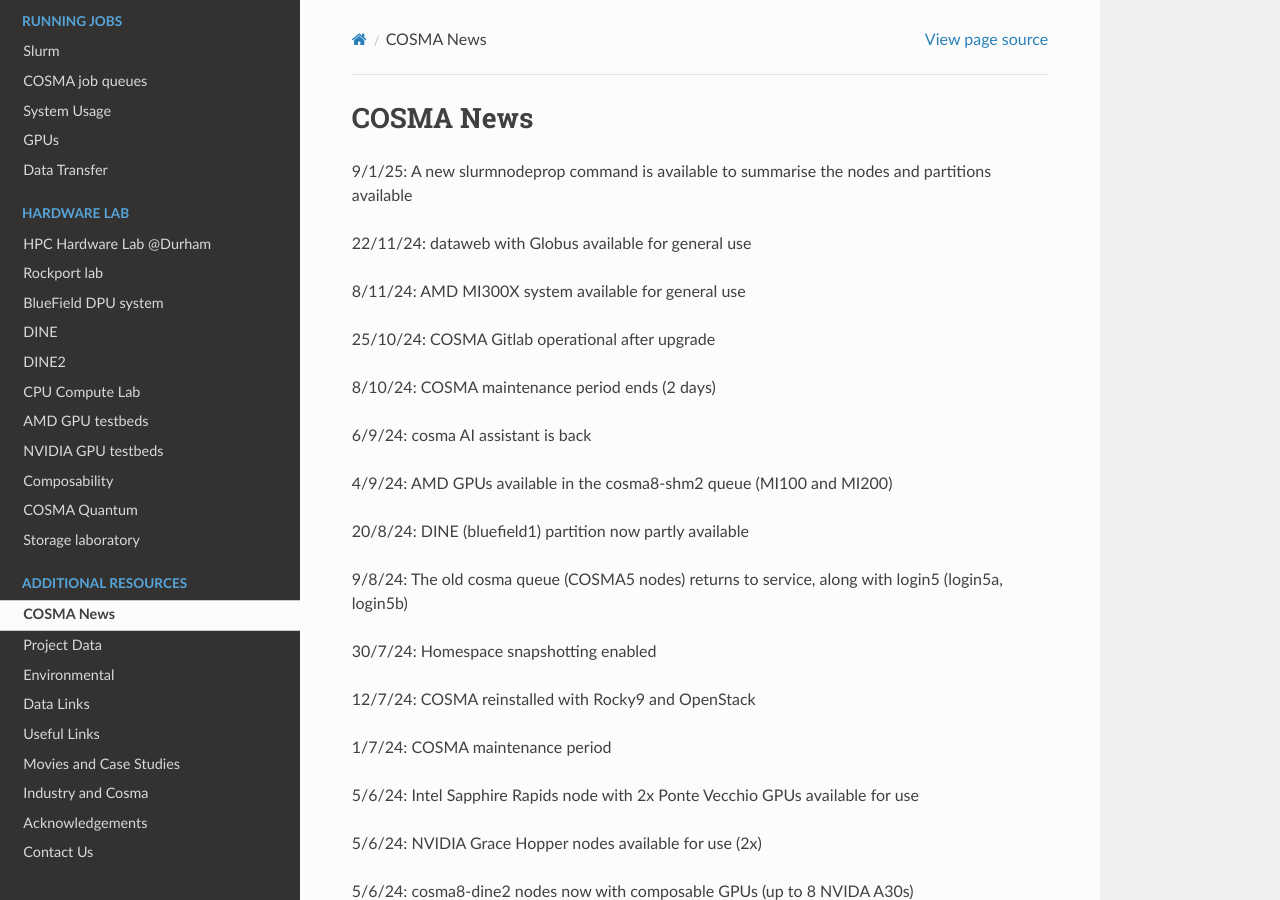
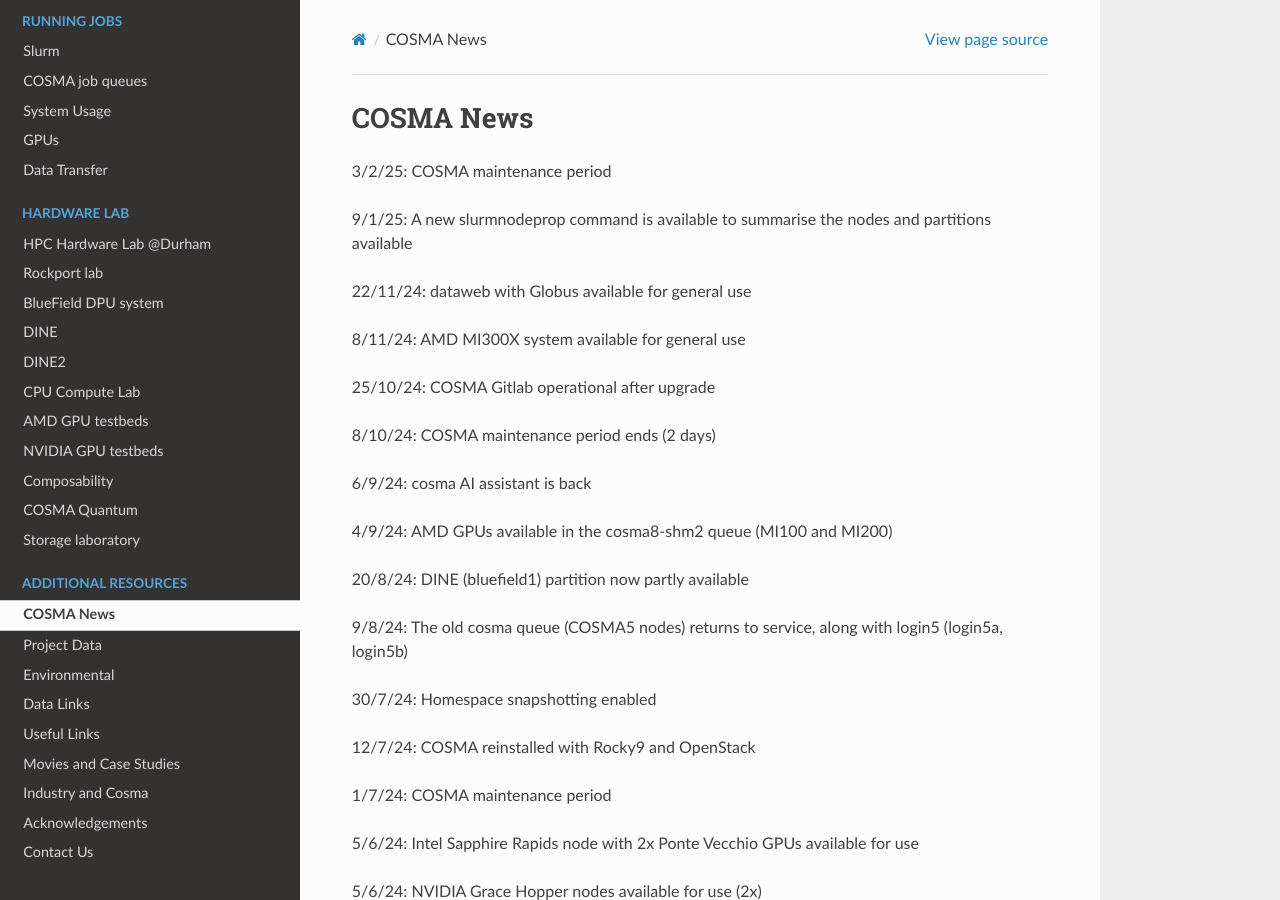
Before and after one commit to agb32/cosmadoc, a Sphinx documentation site: the page built from docs/source/news.md, in a window 1280 px wide and 900 px high. Built offline with Sphinx 7.4.7 and the Read the Docs theme 3.1.0, drawn with Linux system fonts in a browser that asks for light colours.

Commit message:
news-updated

```diff
--- a/docs/source/news.md
+++ b/docs/source/news.md
@@ -1,4 +1,6 @@
 # COSMA News
+
+3/2/25: COSMA maintenance period
 
 9/1/25: A new slurmnodeprop command is available to summarise the nodes and partitions available
 
```
